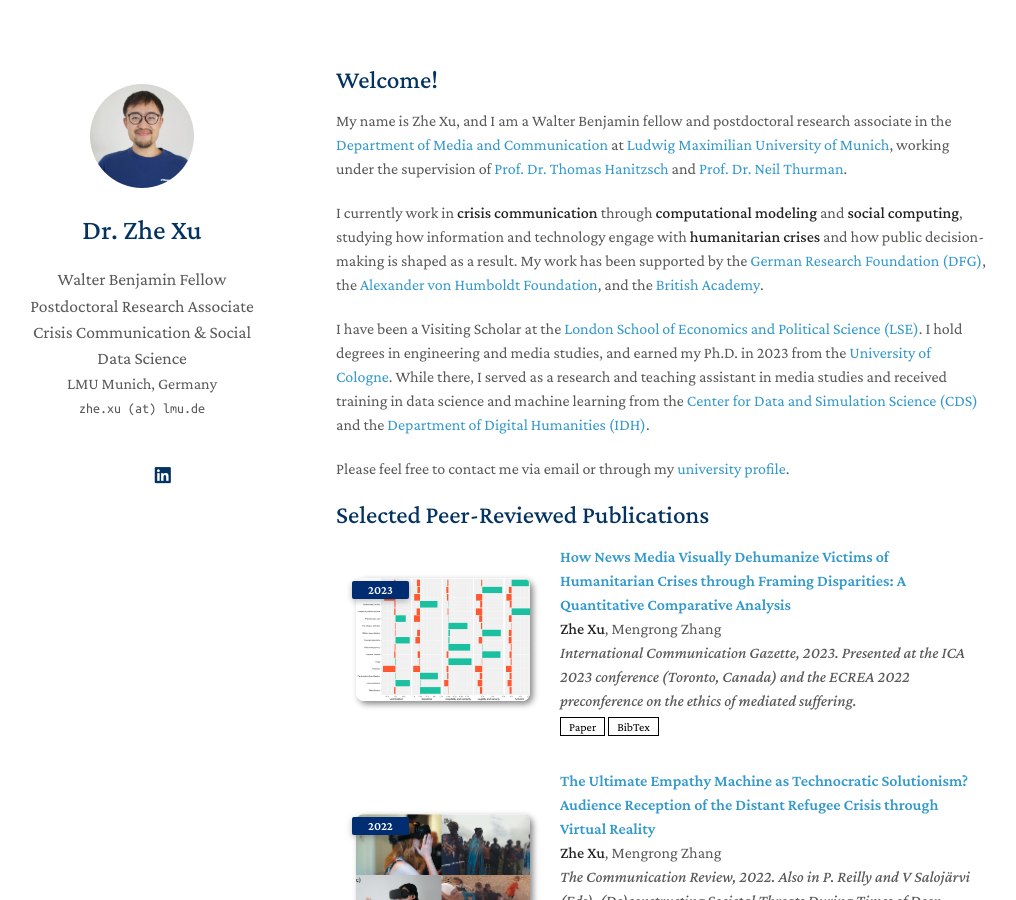
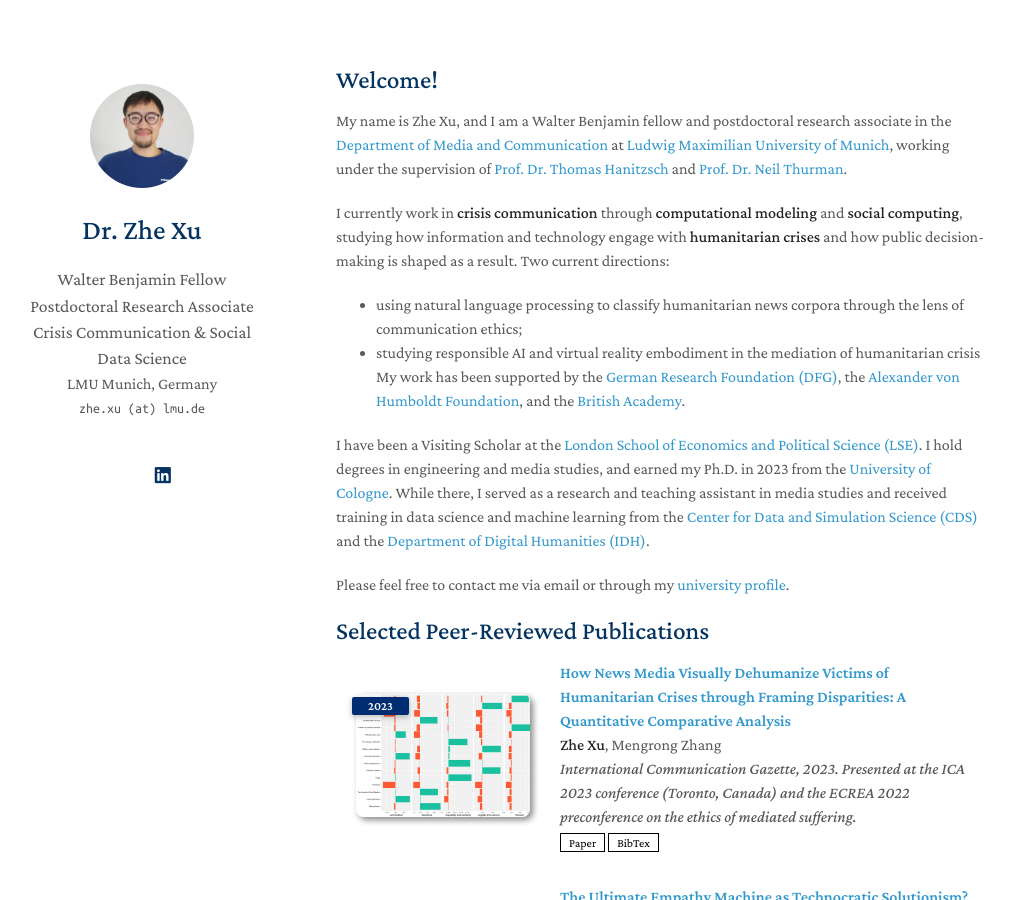
Before and after one commit to zhexuphd/home, a Jekyll site: the page built from index.md, in a window 1280 px wide and 900 px high. Shown: the whole window, without its empty margins (134-1150 px from the left). Built offline with Jekyll 4.4.1, drawn with Linux system fonts in a browser that asks for light colours; a style sheet for code colours, icons or effects is not loaded; our own code applies the rules of GitHub Pages for plain Markdown files.

Commit message:
Update index.md

```diff
--- a/index.md
+++ b/index.md
@@ -5,7 +5,10 @@
 ## Welcome!
 My name is Zhe Xu, and I am a Walter Benjamin fellow and postdoctoral research associate in the [Department of Media and Communication](https://www.ifkw.uni-muenchen.de/index.html) at [Ludwig Maximilian University of Munich](https://www.lmu.de/en/), working under the supervision of [Prof. Dr. Thomas Hanitzsch](https://www.ifkw.uni-muenchen.de/organisation/personen/professoren/hanitzsch_thomas/index.html) and [Prof. Dr. Neil Thurman](https://neilthurman.com/).
 
-I currently work in **crisis communication** through **computational modeling** and **social computing**, studying how information and technology engage with **humanitarian crises** and how public decision-making is shaped as a result. My work has been supported by the [German Research Foundation (DFG)](https://www.dfg.de/en), the [Alexander von Humboldt Foundation](https://www.humboldt-foundation.de/), and the [British Academy](https://www.thebritishacademy.ac.uk/).
+I currently work in **crisis communication** through **computational modeling** and **social computing**, studying how information and technology engage with **humanitarian crises** and how public decision-making is shaped as a result. Two current directions:
+- using natural language processing to classify humanitarian news corpora through the lens of communication ethics;
+- studying responsible AI and virtual reality embodiment in the mediation of humanitarian crisis
+My work has been supported by the [German Research Foundation (DFG)](https://www.dfg.de/en), the [Alexander von Humboldt Foundation](https://www.humboldt-foundation.de/), and the [British Academy](https://www.thebritishacademy.ac.uk/).
 
 I have been a Visiting Scholar at the [London School of Economics and Political Science (LSE)](https://www.lse.ac.uk/). I hold degrees in engineering and media studies, and earned my Ph.D. in 2023 from the [University of Cologne](https://www.uni-koeln.de/en/). While there, I served as a research and teaching assistant in media studies and received training in data science and machine learning from the [Center for Data and Simulation Science (CDS)](https://cds.uni-koeln.de/en/) and the [Department of Digital Humanities (IDH)](https://dh.phil-fak.uni-koeln.de/).
 
```
